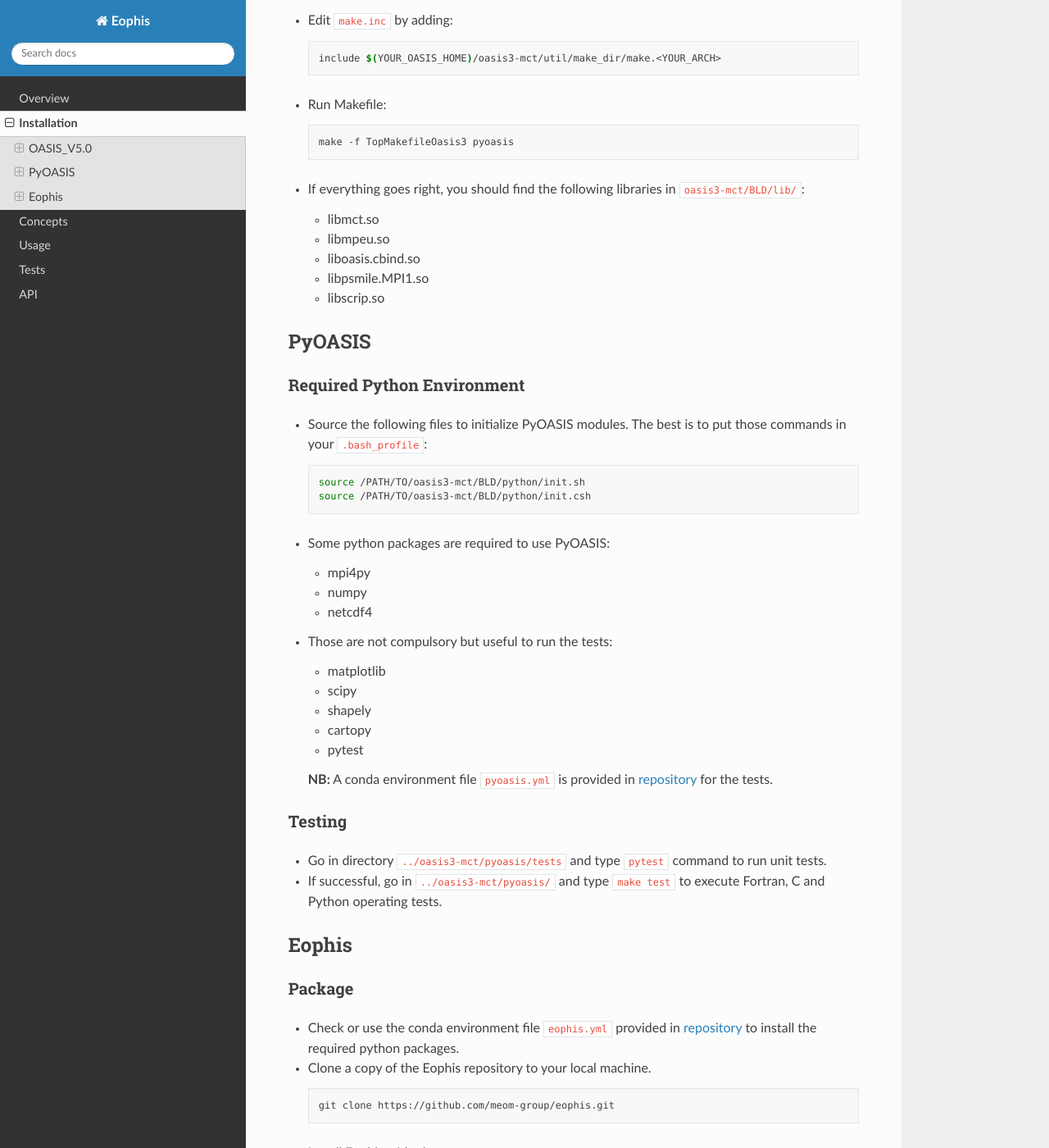
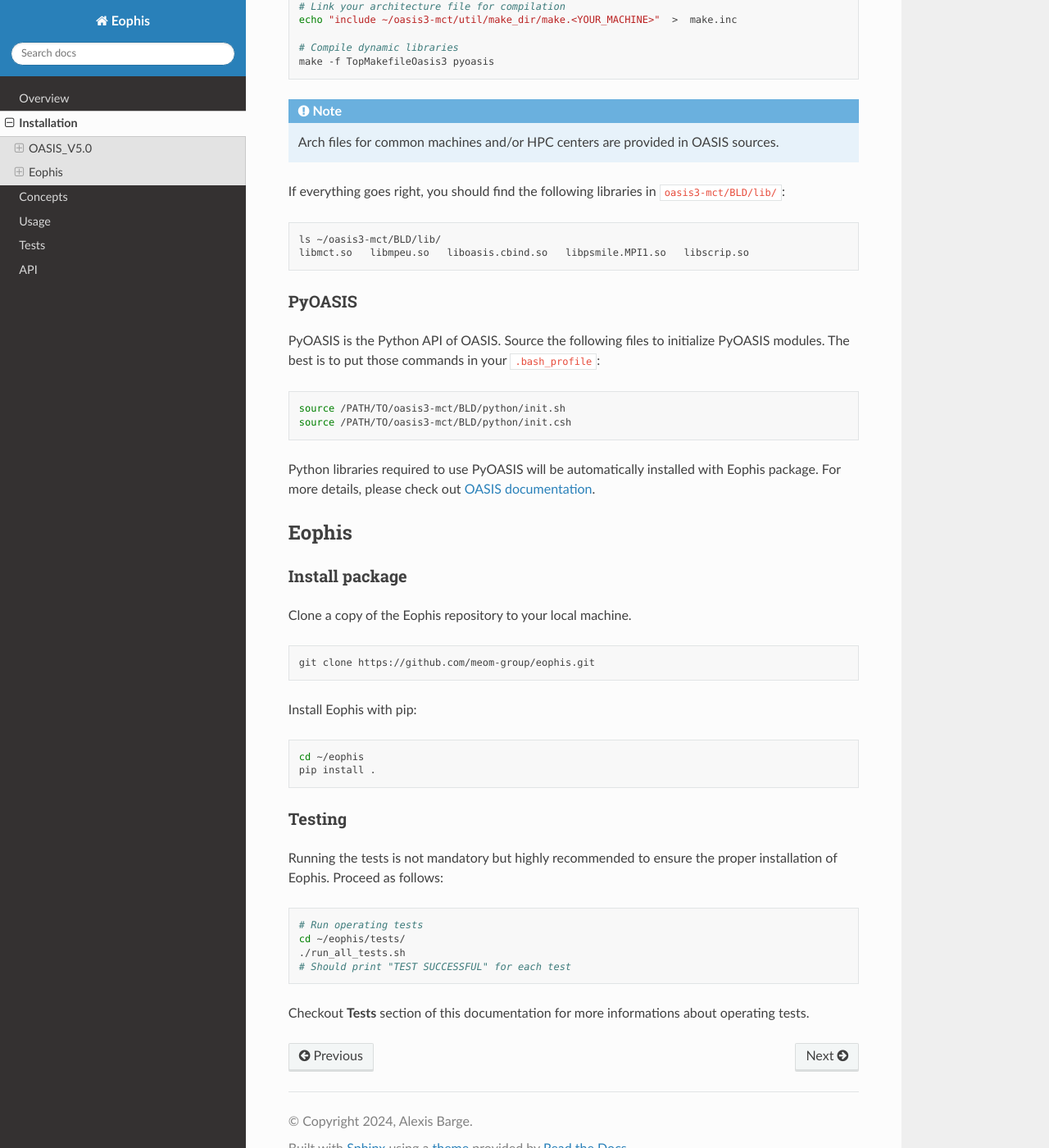
Before and after one commit to meom-group/eophis, a Sphinx documentation site: the page built from docs/source/install.rst, in a window 1280 px wide and 1400 px high, scrolled down 948 px. Shown: the whole window at 82% size. Built offline with Sphinx 7.4.7 and the Read the Docs theme 2.0.0, drawn with Linux system fonts in a browser that asks for light colours; some of the changed text lies outside the part shown.

Commit message:
simplify installation docs and package

```diff
--- a/docs/source/install.rst
+++ b/docs/source/install.rst
@@ -6,10 +6,10 @@
 
 OASIS with its Python API must be installed first. More informations may be found on `CERFACS website <https://oasis.cerfacs.fr/en/>`_.
 
-`Prerequisites:`
+Prerequisites:
    - Fortran / C compilers
+   - `netcdf <https://www.unidata.ucar.edu/software/netcdf/>`_ library for Fortran (>=4.5.2) and C (>=4.7.2)
    - Python environment
-   - ``netcdf`` library
 
 OASIS_V5.0
 ----------
@@ -18,16 +18,16 @@
 Download OASIS
 ~~~~~~~~~~~~~~
 
-- Get OASIS sources by cloning git repository:
+Get OASIS sources by cloning git repository:
 
-  .. code-block:: bash
+.. code-block:: bash
 
      git clone https://gitlab.com/cerfacs/oasis3-mct.git
      cd oasis3-mct
 
-- Check commit and go in compilation directory:
+Check commit and go in compilation directory:
 
-  .. code-block:: bash
+.. code-block:: bash
 
      git checkout OASIS-MCT_5.0
      cd util/make_dir
@@ -36,112 +36,78 @@
 Compile Libraries
 ~~~~~~~~~~~~~~~~~
 
-- OASIS libraries must be dynamically compiled. Edit your own ``make.<YOUR_ARCH>`` file.
+OASIS libraries must be dynamically compiled. Edit your own ``make.<YOUR_ARCH>`` file. Be sure to have the following flags defined for dynamic compilation:
 
-
-- Be sure to have the following flags defined for dynamic compilation:
-
-  .. code-block:: makefile
+.. code-block:: makefile
 
      DYNOPT = -fPIC
      LDDYNOPT = -shared -lnetcdff -lnetcdf
 
 
-  **NB:** Arch files for common used HPC centers are provided in `repository <https://github.com/meom-group/eophis/tree/main/docs/machine/arch>`_.
-  Do not forget to edit ``COUPLE = /PATH/TO/oasis-mct3``.
+.. code-block:: bash
+
+    # Link your architecture file for compilation
+    echo "include ~/oasis3-mct/util/make_dir/make.<YOUR_MACHINE>"  >  make.inc
+
+    # Compile dynamic libraries
+    make -f TopMakefileOasis3 pyoasis
 
 
-- Edit ``make.inc`` by adding:
-
-  .. code-block:: bash
-
-     include $(YOUR_OASIS_HOME)/oasis3-mct/util/make_dir/make.<YOUR_ARCH>
+.. note:: Arch files for common machines and/or HPC centers are provided in OASIS sources.
 
 
-- Run Makefile:
+If everything goes right, you should find the following libraries in ``oasis3-mct/BLD/lib/``:
 
-  .. code-block:: bash
+.. code-block :: bash
 
-     make -f TopMakefileOasis3 pyoasis
-
-- If everything goes right, you should find the following libraries in ``oasis3-mct/BLD/lib/``:
-
-  - libmct.so
-  - libmpeu.so
-  - liboasis.cbind.so
-  - libpsmile.MPI1.so
-  - libscrip.so
+        ls ~/oasis3-mct/BLD/lib/
+        libmct.so   libmpeu.so   liboasis.cbind.so   libpsmile.MPI1.so   libscrip.so
 
 PyOASIS
--------
-
-Required Python Environment
-~~~~~~~~~~~~~~~~~~~~~~~~~~~
-
-- Source the following files to initialize PyOASIS modules. The best is to put those commands in your ``.bash_profile``:
-
-  .. code-block:: bash
-
-     source /PATH/TO/oasis3-mct/BLD/python/init.sh
-     source /PATH/TO/oasis3-mct/BLD/python/init.csh
-
-- Some python packages are required to use PyOASIS:
-
-  - mpi4py
-  - numpy
-  - netcdf4
-
-- Those are not compulsory but useful to run the tests:
-
-  - matplotlib
-  - scipy
-  - shapely
-  - cartopy
-  - pytest
-
-  **NB:** A conda environment file ``pyoasis.yml`` is provided in `repository <https://github.com/meom-group/eophis/tree/main/docs/machine/envs>`_ for the tests.
-
-Testing
 ~~~~~~~
 
-- Go in directory ``../oasis3-mct/pyoasis/tests`` and type ``pytest`` command to run unit tests.
+PyOASIS is the Python API of OASIS. Source the following files to initialize PyOASIS modules. The best is to put those commands in your ``.bash_profile``:
 
-- If successful, go in ``../oasis3-mct/pyoasis/`` and type ``make test`` to execute Fortran, C and Python operating tests.
+.. code-block:: bash
 
+    source /PATH/TO/oasis3-mct/BLD/python/init.sh
+    source /PATH/TO/oasis3-mct/BLD/python/init.csh
+
+Python libraries required to use PyOASIS will be automatically installed with Eophis package. For more details, please check out `OASIS documentation <https://oasis.cerfacs.fr/en/documentation/>`_.
 
 
 Eophis
 ------
 
-Package
-~~~~~~~
+Install package
+~~~~~~~~~~~~~~~
 
-- Check or use the conda environment file ``eophis.yml`` provided in `repository <https://github.com/meom-group/eophis/tree/main/docs/machine/envs>`_ to install the required python packages.
+Clone a copy of the Eophis repository to your local machine.
+
+.. code-block:: bash
+
+    git clone https://github.com/meom-group/eophis.git
 
 
-- Clone a copy of the Eophis repository to your local machine.
+Install Eophis with pip:
 
-  .. code-block:: bash
+.. code-block:: bash
 
-     git clone https://github.com/meom-group/eophis.git
+    cd ~/eophis
+    pip install .
 
-
-- Install Eophis with pip:
-
-  .. code-block:: bash
-
-     cd eophis
-     pip install .
 
 Testing
 ~~~~~~~
 
-- Run unit tests:
+Running the tests is not mandatory but highly recommended to ensure the proper installation of Eophis. Proceed as follows:
+
 
 .. code-block:: bash
 
-        cd tests
-        pytest
+    # Run operating tests
+    cd ~/eophis/tests/
+    ./run_all_tests.sh
+    # Should print "TEST SUCCESSFUL" for each test
 
-
-- Checkout **Tests** section of this documentation to run operating tests.
+Checkout **Tests** section of this documentation for more informations about operating tests.
```
Also changed, not shown: README.md (+4 -3 lines), docs/machine/envs/eophis.yml (deleted, +0 -13 lines), docs/machine/envs/pyoasis.yml (deleted, +0 -15 lines), pyproject.toml (+29 -6 lines), 1 other file.
